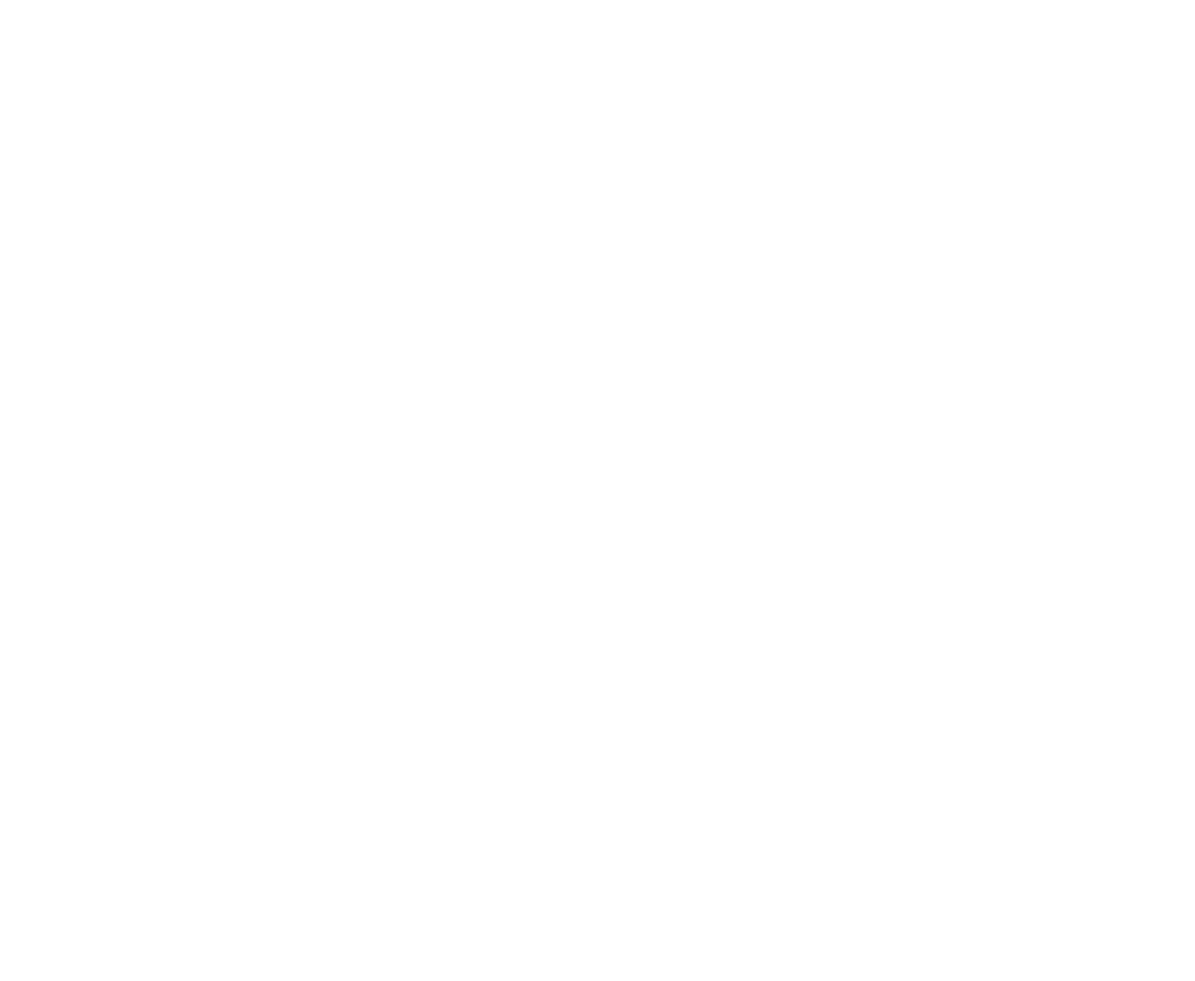
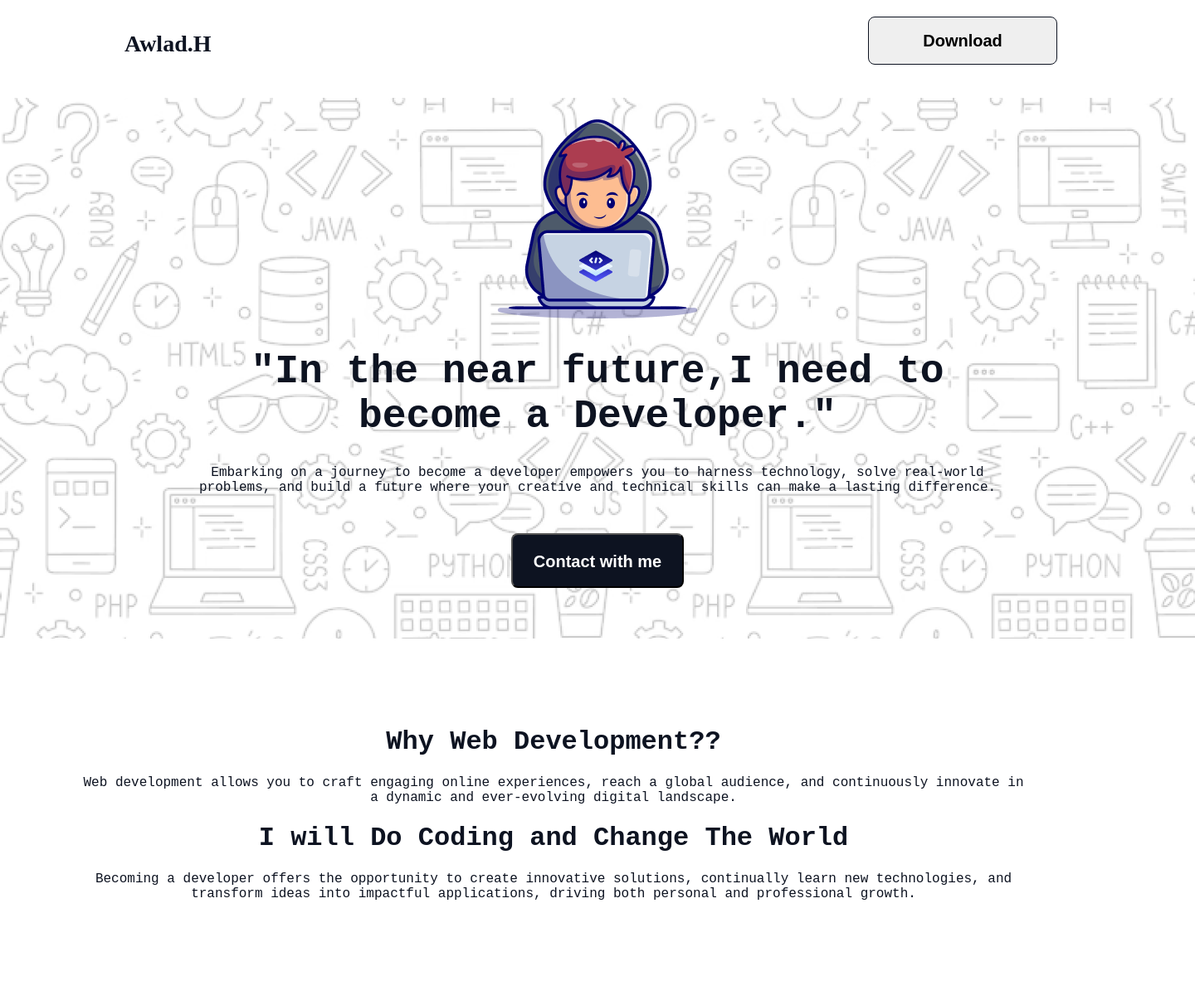
Before and after one commit to Adila-Rifa/Assignment-1, a plain HTML site: page index.html in a window 1280 px wide. Shown: the whole page at 83% size, 1440 px wide, since content can reach past the window. Before the commit the page ends 800 px from the top, so only its background shows below. Drawn offline with Linux system fonts and the light colour scheme; a web font is replaced by a local one.

Commit message:
header compete

```diff
--- a/Assignment-1-Style/Style.css
+++ b/Assignment-1-Style/Style.css
@@ -0,0 +1,93 @@
+/* Font */
+.azeret-mono-all{
+  font-family: "Azeret Mono", monospace;
+  font-optical-sizing: auto;
+  font-style: normal;
+}
+/* All Color */
+.Primary-color{
+    color:rgb(13, 19, 33);
+}
+
+/* All head */
+.Head{
+    font-weight: 800;
+    font-size:32px;
+    color:rgb(13, 19, 33);
+}
+
+/* Main */
+.main{
+    width: 1440px;
+    margin: 0 auto;
+}
+/* Nav */
+.navbar{
+    display: flex;
+    justify-content: space-between;
+
+}
+.Nav-heading{
+    font-family:Azeret Mono;
+    font-weight: 800;
+    font-size:28px;
+    margin-left:150px;
+}
+.btn-1{
+    width:228px;
+    height: 58px;
+    font-size:20px;
+    font-weight:600;
+    margin:20px 166px 35px 782px;
+    padding:17px 25px;
+    border:1px solid rgb(13, 19, 33);
+    border-radius:8px;
+
+}
+/* Hero-section */
+.Hero{
+   background-image:url("../assets/Hero-bg.png");
+   background-repeat: no-repeat;
+   margin:5px auto;
+   width: 1440px;
+   height: 652px;
+}
+
+.banner{
+margin:0 auto;
+width:998px;
+height:582px;
+text-align: center;
+padding-top:26px;
+}
+.banner-heading{
+    font-weight:800;
+    font-size:48px;
+    color:rgb(13, 19, 33);
+}
+.para{
+    font-weight: 400;
+    font-size:16px;
+    color:rgb(13, 19, 33);
+
+}
+.btn-2{
+    width:208px;
+    height: 66px;
+    font-size:20px;
+    font-weight:600;
+    margin:30px 0 44px 0;
+    padding:21px 24px;
+    background-color:rgb(13, 19, 33);
+    color:rgb(255,255,255);
+    border-radius:8px;
+
+}
+/* About */
+#About{
+    width: 1140px;
+    height: auto;
+    padding:80px 97px;
+    margin-top:74px 152px 148px 88px;
+    text-align:center;
+}
--- a/index.html
+++ b/index.html
@@ -1,16 +1,50 @@
 <!DOCTYPE html>
 <html lang="en">
-<head>
-    <meta charset="UTF-8">
-    <meta name="viewport" content="width=device-width, initial-scale=1.0">
+  <head>
+    <meta charset="UTF-8" />
+    <meta name="viewport" content="width=device-width, initial-scale=1.0" />
     <title>Assignment-1</title>
-</head>
-<body>
+    <link rel="preconnect" href="https://fonts.googleapis.com" />
+    <link rel="preconnect" href="https://fonts.gstatic.com" crossorigin />
+    <link
+      href="https://fonts.googleapis.com/css2?family=Azeret+Mono:ital,wght@0,100..900;1,100..900&display=swap"
+      rel="stylesheet"
+    />
+    <link rel="stylesheet" href="./Assignment-1-Style/Style.css" />
+  </head>
+  <body class="azeret-mono-all main">
     <header>
-
+      <nav class="navbar">
+        <h4 class="Nav-heading Primary-color">Awlad.H</h4>
+        <button class="btn-1">Download</button>
+      </nav>
+      <div class="Hero">
+        <div class="banner Primary-color">
+          <img src="./assets/Group.png" alt="" />
+          <div class="banner-description">
+            <h1 class="banner-heading">"In the near future,I need to become a Developer."</h1>
+            <p class="para">Embarking on a journey to become a developer empowers you to harness technology, solve real-world problems, and build a future where your creative and technical skills can make a lasting difference.</p>
+            <a href="footer"><button class="btn-2">Contact with me</button></a>
+          </div>
+        </div>
+      </div>
     </header>
     <main>
+        <!-- About -->
+         <div id="About">
+            <div>
+                <h1 class="Head">Why Web Development??</h1>
+                <p class="para">Web development allows you to craft engaging online experiences, reach a global audience, and continuously innovate in a dynamic and ever-evolving digital landscape.</p>
+            </div>
+            <div class="card-details">
+                <div class="card">
+                    <h1 class="Head">I will Do Coding and Change The World</h1>
+                    <p class="para">Becoming a developer offers the opportunity to create innovative solutions, continually learn new technologies, and transform ideas into impactful applications, driving both personal and professional growth.</p>
+                </div>
+                <div></div>
+            </div>
+         </div>
 
     </main>
-</body>
+  </body>
 </html>
```
